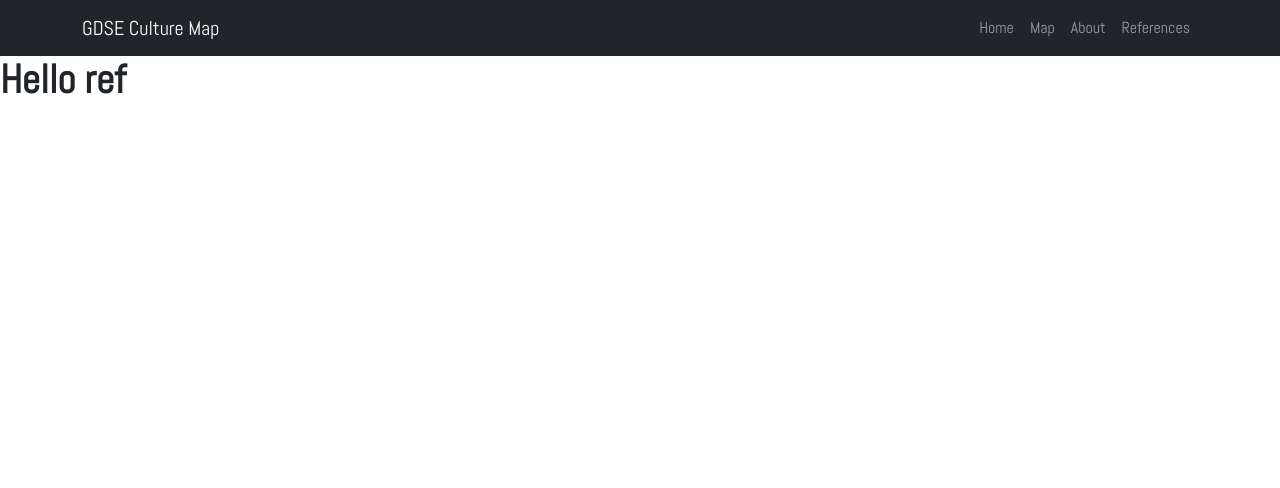
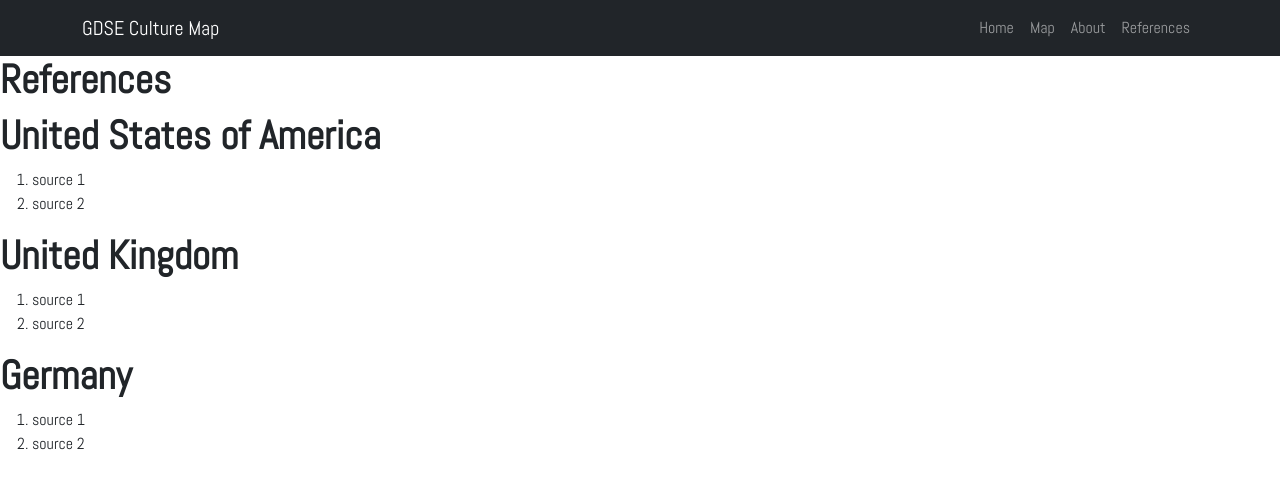
Before and after one commit to abel-vs/gdse-map, a React (Create React App) app: page /gdse-map/references in a window 1280 px wide. Shown: the top 488 px of the page. Built offline with nearby package versions, Linux system fonts and the light colour scheme.

Commit message:
Add basic reef generation support

```diff
--- /dev/null
+++ b/src/components/CountryRefs.js
@@ -0,0 +1,20 @@
+import React from "react";
+import list from "../components/info.json";
+
+const CountryRefs = () => {
+    return (
+        <> {list.countries.map((country) =>
+                <div>
+                    <h1>{country.name}</h1>
+                    <ol>
+                        {country.refs.map((ref) =>
+                            <li>{ref}</li>
+                        )}
+                    </ol>
+                </div>
+            )}
+        </>
+    )
+}
+
+export default CountryRefs;
--- a/src/components/info.json
+++ b/src/components/info.json
@@ -25,6 +25,10 @@
       "Golf is a very popular sport, especially amongst business executives. Golf is normally a venue for business deals. ",
       "Unlike other cultures, it’s perfectly acceptable to refuse food or drink. ",
       "Business meetings that include lunch or dinner are not very common. "
+    ],
+    "refs": [
+      "source 1",
+      "source 2"
     ]
   },{
     "name": "United Kingdom",
@@ -52,6 +56,10 @@
       "You may be invited to meetings at pub lunches or over dinner. In these settings, the host who offered the invitation pays the bill. ",
       "You should not be offended when people address you with a seemingly overfamiliar name such as “love”, “pet”, “mate”, or “darling” – these terms vary across the UK and they have no deep or hidden meaning. ",
       "Avoid explicit gestures and physical contact such as backslapping or hugging and maintain a sufficient distance as not to invade the personal space of anyone around you. "
+    ],
+    "refs": [
+      "source 1",
+      "source 2"
     ]
   },{
     "name": "Germany",
@@ -82,6 +90,10 @@
       "When invited to a German home, it is appropriate to bring a gift of flowers, wine, chocolates or a small gift that represents your home country or region. ",
       "As a group, Germans are suspicious of hyperbole, promises that sound too good to be true, or displays of emotion. ",
       "Germans will be direct to the point of bluntness. "
+    ],
+    "refs": [
+      "source 1",
+      "source 2"
     ]
   }
   ]
--- a/src/pages/ref.js
+++ b/src/pages/ref.js
@@ -1,9 +1,11 @@
 import React from "react";
+import CountryRefs from "../components/CountryRefs";
 
 function Ref() {
     return (
         <>
-            <h1>Hello ref</h1>
+            <h1>References</h1>
+            <CountryRefs/>
         </>
     )
 }
```
